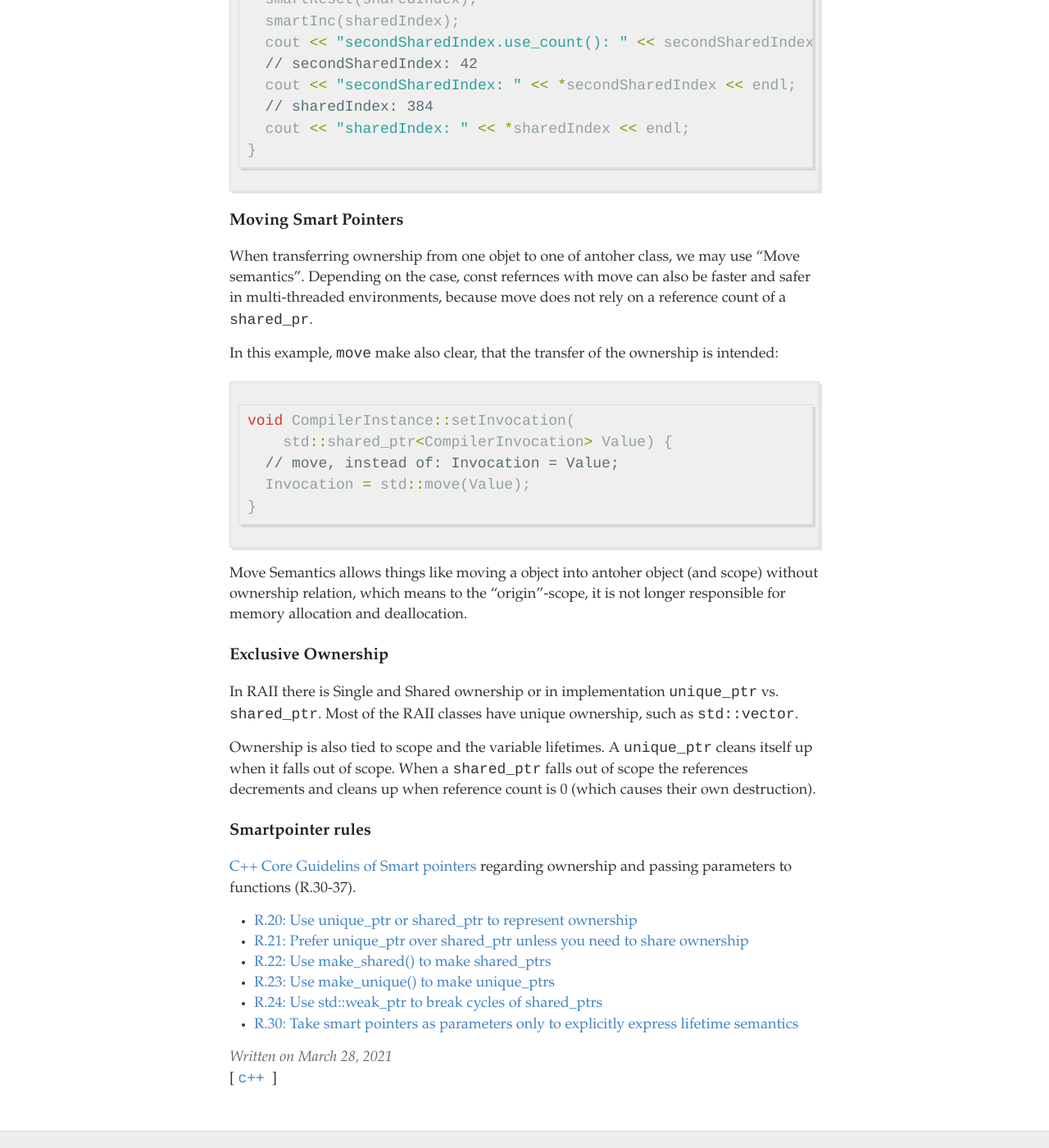
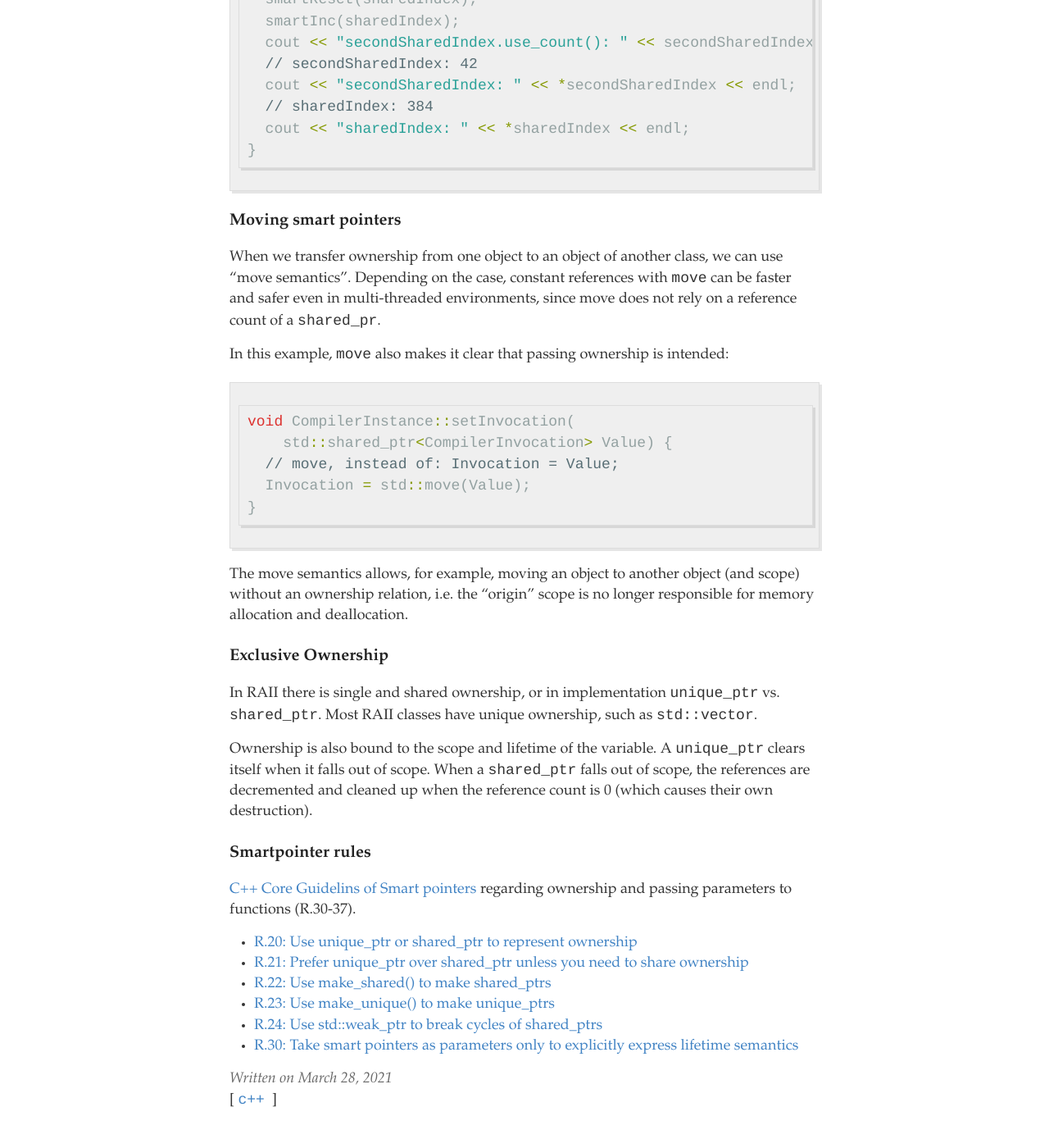
Before and after one commit to pce/pce.github.io, a Jekyll site: the page built from _posts/2021-03-28-Memory_SmartPointers.md, in a window 1280 px wide and 1400 px high, scrolled down 1566 px. Shown: the whole window at 82% size. Built offline with Jekyll 4.4.1, drawn with Linux system fonts in a browser that asks for light colours; some of the changed text lies outside the part shown.

Commit message:
20210328 semantics

````diff
--- a/_posts/2021-03-28-Memory_SmartPointers.md
+++ b/_posts/2021-03-28-Memory_SmartPointers.md
@@ -64,12 +64,12 @@ int main() {
 ```
 
 
-### Moving Smart Pointers
+### Moving smart pointers
 
-When transferring ownership from one objet to one of antoher class, we may use "Move semantics".
-Depending on the case, const refernces with move can also be faster and safer in multi-threaded environments, because move does not rely on a reference count of a `shared_pr`.
+When we transfer ownership from one object to an object of another class, we can use "move semantics".
+Depending on the case, constant references with `move` can be faster and safer even in multi-threaded environments, since move does not rely on a reference count of a `shared_pr`.
 
-In this example, `move` make also clear, that the transfer of the ownership is intended:
+In this example, `move` also makes it clear that passing ownership is intended:
 
 ```c++
 void CompilerInstance::setInvocation(
@@ -79,17 +79,16 @@ void CompilerInstance::setInvocation(
 }
 ```
 
- Move Semantics allows things like moving a object into antoher object (and scope) without ownership relation, which means to the "origin"-scope, it is not longer responsible for memory allocation and deallocation.
+ The move semantics allows, for example, moving an object to another object (and scope) without an ownership relation, i.e. the "origin" scope is no longer responsible for memory allocation and deallocation.
 
 
 ### Exclusive Ownership
 
-In RAII there is Single and Shared ownership or in implementation `unique_ptr` vs. `shared_ptr`.
-Most of the RAII classes have unique ownership, such as `std::vector`.
+In RAII there is single and shared ownership, or in implementation `unique_ptr` vs. `shared_ptr`.
+Most RAII classes have unique ownership, such as `std::vector`.
 
-Ownership is also tied to scope and the variable lifetimes.
-A `unique_ptr` cleans itself up when it falls out of scope. When a `shared_ptr` falls out of scope the  references decrements and cleans up when reference count is 0 (which causes their own destruction).
-
+Ownership is also bound to the scope and lifetime of the variable.
+A `unique_ptr` clears itself when it falls out of scope. When a `shared_ptr` falls out of scope, the references are decremented and cleaned up when the reference count is 0 (which causes their own destruction).
 
 ### Smartpointer rules
 
````
Also changed, not shown: other parts of _posts/2021-03-28-Memory_SmartPointers.md (+4 -4 lines).
